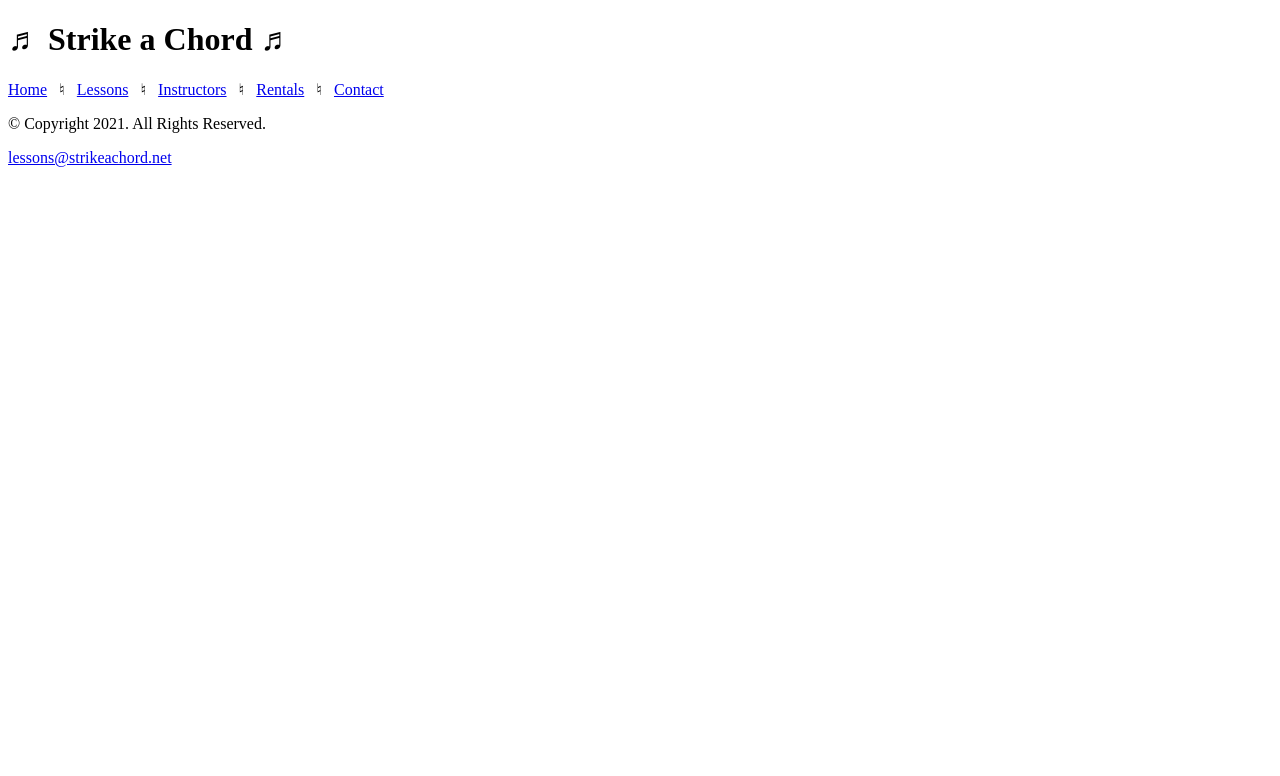
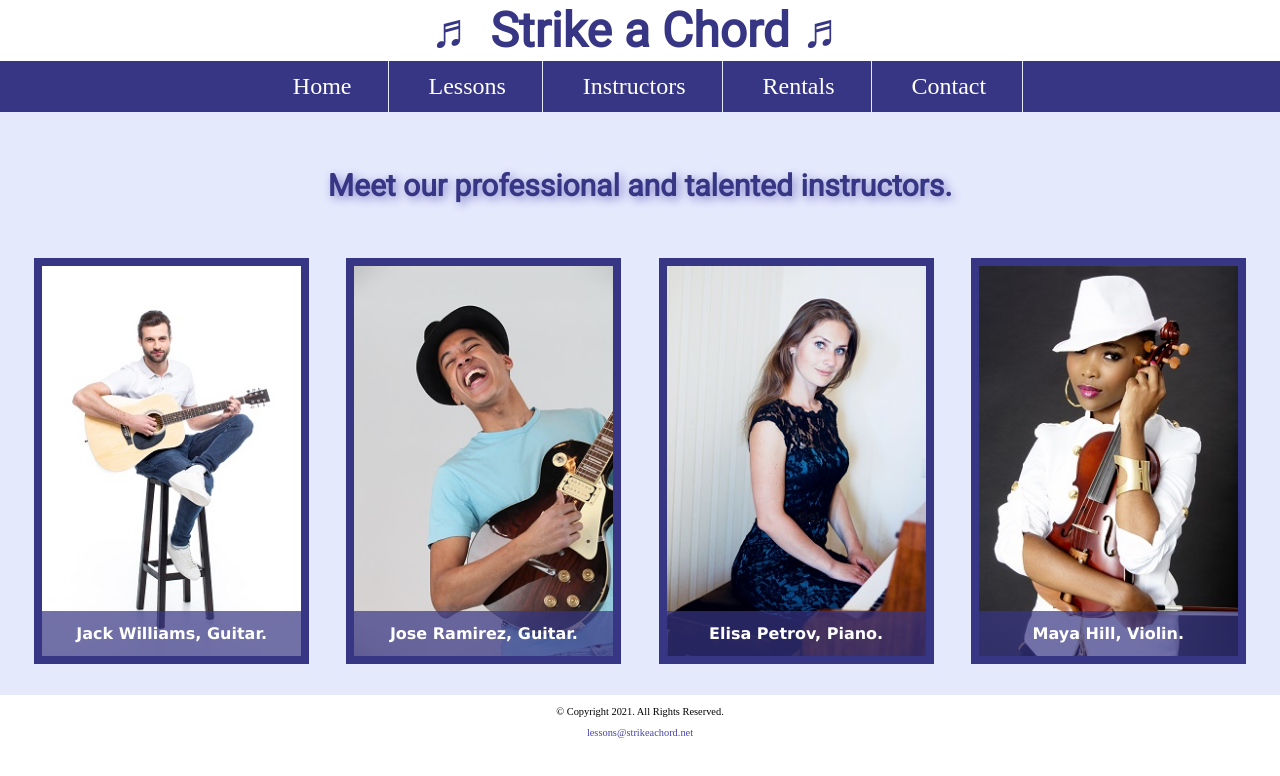
Before and after one commit to CheeseChug/html2020, a plain HTML site: page music/instructors.html in a window 1280 px wide. Drawn offline with Linux system fonts and the light colour scheme.

Commit message:
Add files via upload

```diff
--- a/music/css/styles.css
+++ b/music/css/styles.css
@@ -5,7 +5,8 @@ File Name: styles.css
 */
 
 /* CSS Reset */
-body, header, nav, main, footer, img, h1, ul {
+body, header, nav, main, footer, img, h1, ul, section,
+aside, figure, figcaption {
     margin: 0;
     padding: 0;
     border: 0;
@@ -14,6 +15,10 @@ body, header, nav, main, footer, img, h1, ul {
 img {
     max-width: 100%;
     display: block;
+}
+/* Style rule for box sizing applies to all elements */
+* {
+    box-sizing: border-box;
 }
 /* Style rules for mobile viewport */
 
@@ -36,6 +41,7 @@ header h1 {
 /* Style rules for navigation area */
 nav {
     background-color: #373684;
+    ;
 }
 
 nav ul {
@@ -56,6 +62,31 @@ nav li a {
     text-align: center;
     padding: 0.5em 1em;
     text-decoration: none;
+}
+aside {
+    text-align: center;
+    font-size: 1.5em;
+    font-weight: bold;
+    color: #373684;
+    text-shadow: 3px 3px 10px #8280cb;
+}
+figure {
+    position: relative;
+    max-width: 275px;
+    margin: 2% auto;
+    border: 8px solid #373684;
+}
+figcaption {
+    position: absolute;
+    bottom: 0;
+    background: rgba(55, 54, 132, 0.7);
+    color: #fff;
+    width:100%;
+    padding: 5% 0;
+    text-align: center;
+    font-family: Verdana, Arial, sans-serif;
+    font-size: 1.5em;
+    font-weight: bold;
 }
 /* Style rules for main content */
 main {
@@ -93,11 +124,11 @@ main p {
     border-radius: 8px;
 }
 
-#contact #rental h2 {
+#contact, #rental h2 {
     text-align: center;
 }
 
-#contact .email-link {
+#contact, .email-link {
     color: #4645a8;
     text-decoration: none;
     font-weight: bold;
@@ -125,6 +156,7 @@ caption {
 
 th, td {
     border: 1px solid #373684;
+    padding: 2%;
 }
 
 th {
@@ -139,7 +171,7 @@ tr:nth-child(odd) {
 
 /* Style rules for form elements */
 fieldset, input {
-    margin: 2%;
+    margin-bottom: 2%;
 }
 fieldset legend {
     font-weight:bold;
@@ -149,7 +181,7 @@ label {
     display:block;
     padding-top: 3%;
 }
-#submit {
+form #submit {
     margin-top: 0;
     margin-bottom: 0;
     margin-left: auto;
@@ -231,6 +263,14 @@ footer a {
         margin-left: auto;
         margin-right: auto;
     }
+    .grid {
+        display: grid;
+        grid-template-columns: 2;
+        grid-gap: 20px;
+    }
+    aside {
+        grid-column: 1 / span 2;
+    }
 }
 
 /* Media Query for Desktop Viewport */
@@ -270,13 +310,22 @@ footer a {
         width: 70%;
     /* Desktop Viewport: Style rules for form elements */
     }
-    #form-grid {
+    .form-grid {
         display:grid;
         grid-template-columns: auto auto;
         grid-gap: 20px;
     }
-    #btn {
-        grid-column: 1/span2;
+    .btn {
+        grid-column: 1 / span 2;
+    }
+    .grid {
+        grid-template-columns: 4;
+    }
+    figcaption {
+        font-size: 1em;
+    }
+    aside {
+        grid-column: 1 / span 4;
     }
 }
 /* Media Query for Print */
--- a/music/instructors.html
+++ b/music/instructors.html
@@ -2,31 +2,59 @@
 <!--
     Student Name: Spencer Hinkle
     File Name: instructors.html
-    Date: 11/8/2020
+    Date: 12/13/2020
 -->
-
-<!--Page is currently placeholder-->
 <html lang="en">
     <head>
+        <link rel="shortcut icon" href="images/favicon.ico">
+        <link rel="icon" type="image/png" sizes="32x32" href="images/favicon-32.png">
+        <link rel="apple-touch-icon" sizes="180x180" href="images/apple-touch-icon.png">
+        <link rel="icon" sizes="192x192" href="images/android-chrome-192.png">
+        <link rel="preconnect" href="https://fonts.gstatic.com">
+        <link href="https://fonts.googleapis.com/css2?family=DM+Serif+Display:ital@1&family=Roboto&display=swap" rel="stylesheet">
         <meta name="viewport" content="width=device-width, initial-scale=1.0">
         <title>Strike a Chord: Instructors</title>
         <meta charset="utf-8">
+        <link rel="stylesheet" href="css/styles.css">
     </head>
     <body>
         <header>
             <h1><span class="tab-desk">&#9836;</span> Strike a Chord <span class="tab-desk">&#9836;</span></h1>
         </header>
         <nav>
-            <p><a href="index.html">Home</a> &nbsp; &#9838; &nbsp;
-                <a href="lessons.html">Lessons</a> &nbsp; &#9838; &nbsp;
-                <a href="instructors.html">Instructors</a> &nbsp; &#9838; &nbsp;
-                <a href="rentals.html">Rentals</a> &nbsp; &#9838; &nbsp;
-                <a href="contact.html">Contact</a>
-            </p>
+            <ul>
+                <li><a href="index.html">Home</a></li>
+                <li><a href="lessons.html">Lessons</a></li>
+                <li><a href="instructors.html">Instructors</a></li>
+                <li><a href="rentals.html">Rentals</a></li>
+                <li><a href="contact.html">Contact</a></li>
+            </ul>
         </nav>
+        <!-- Hero Image -->
+        <div id="hero" class="tab-desk">
 
+        </div>
         <!-- Use the main area to add the main content to the webpage -->
-        <main>
+        <main class="grid">
+            <aside id="intro">
+                <p>Meet our professional and talented instructors.</p>
+            </aside>
+            <figure>
+                <img src="images/guitar-instructor.jpg" title="Guitar Instructor" alt="guitar instructor">
+                <figcaption>Jack Williams, Guitar.</figcaption>
+            </figure>
+            <figure>
+                <img src="images/electric-guitar-instructor.jpg" title="Electric Guitar Instructor" alt="electric guitar instructor">
+                <figcaption>Jose Ramirez, Guitar.</figcaption>
+            </figure>
+            <figure>
+                <img src="images/piano-instructor.jpg" title="Piano Instructor" alt="piano instructor">
+                <figcaption>Elisa Petrov, Piano.</figcaption>
+            </figure>
+            <figure>
+                <img src="images/violin-instructor.jpg" title="Violin Instructor" alt="violin instructor">
+                <figcaption>Maya Hill, Violin.</figcaption>
+            </figure>
         </main>
         <footer>
             <p>&copy; Copyright 2021. All Rights Reserved.</p>
```
Also changed, not shown: music/contact.html (+4 -0 lines), music/index.html (+4 -0 lines), music/lessons.html (+13 -9 lines), music/rentals.html (+5 -0 lines), music/template.html (+4 -0 lines), music/images/android-chrome-192.png (added), music/images/apple-touch-icon.png (added), music/images/electric-guitar-instructor.jpg (added), music/images/favicon-32.png (added), music/images/favicon.ico (added), music/images/guitar-instructor.jpg (added), music/images/piano-instructor.jpg (added), music/images/violin-instructor.jpg (added).
